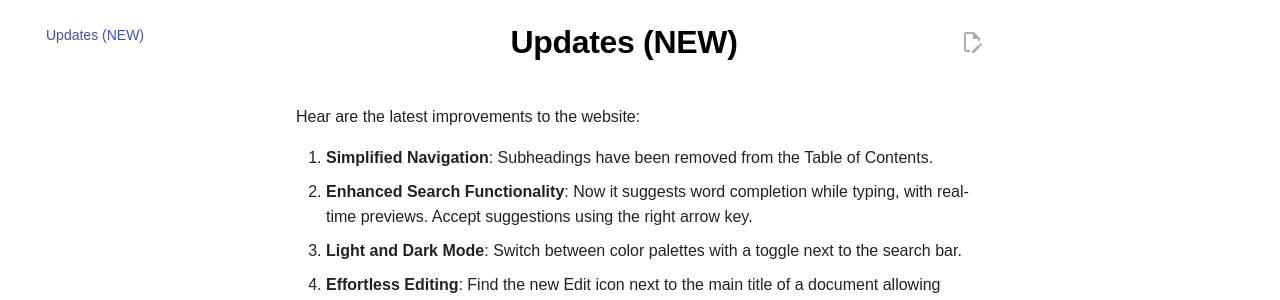
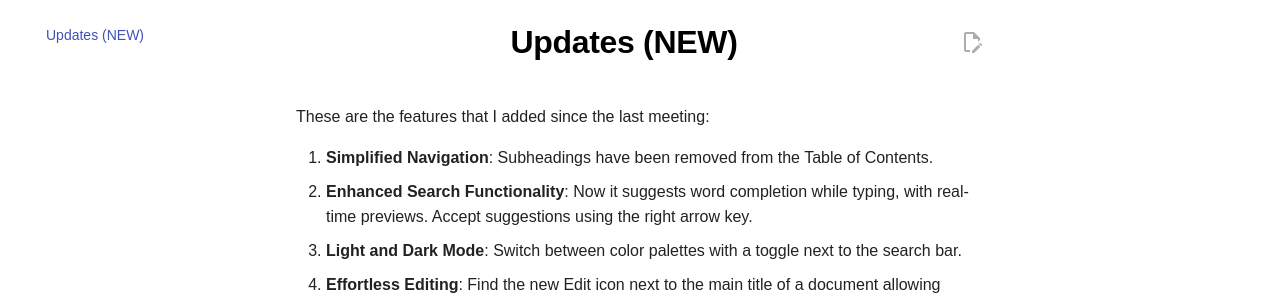
Before and after one commit to manutechwriter/npstest, an MkDocs documentation site: the page built from docs/updates.md, in a window 1280 px wide. Shown: the part 124-424 px from the top of the page. Built offline with MkDocs 1.6.1 and Material for MkDocs 9.7.7, drawn with Linux system fonts in a browser that asks for light colours; comment, search, counter and statistics services are not loaded.

Commit message:
Update updates.md

```diff
--- a/docs/updates.md
+++ b/docs/updates.md
@@ -1,6 +1,6 @@
 # Updates (NEW)
 
-Hear are the latest improvements to the website:
+These are the features that I added since the last meeting:
 
 1. **Simplified Navigation**: Subheadings have been removed from the Table of Contents.
 2. **Enhanced Search Functionality**: Now it suggests word completion while typing, with real-time previews. Accept suggestions using the right arrow key.
```
